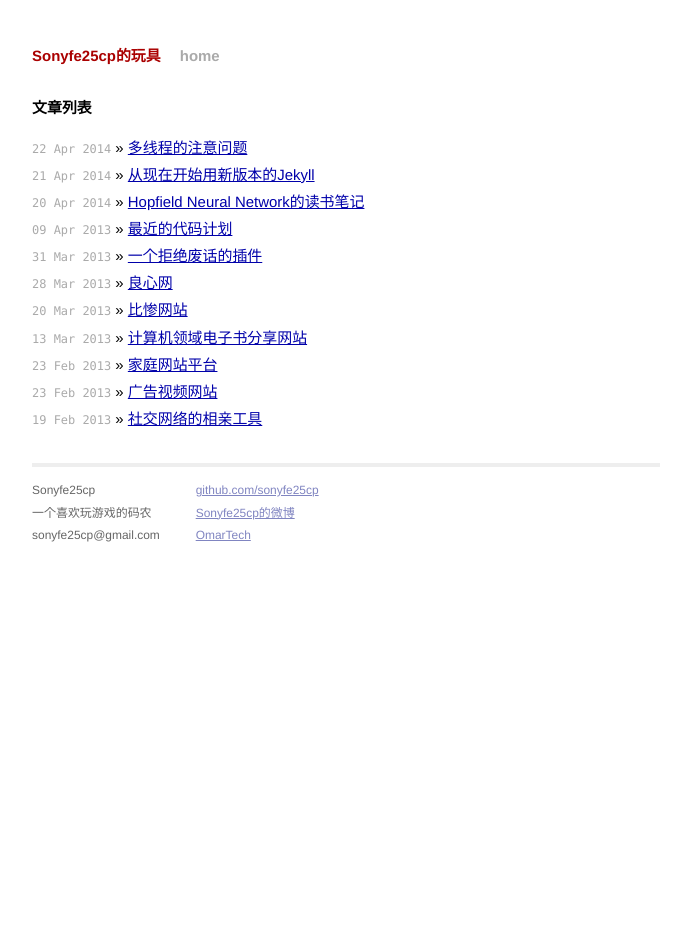
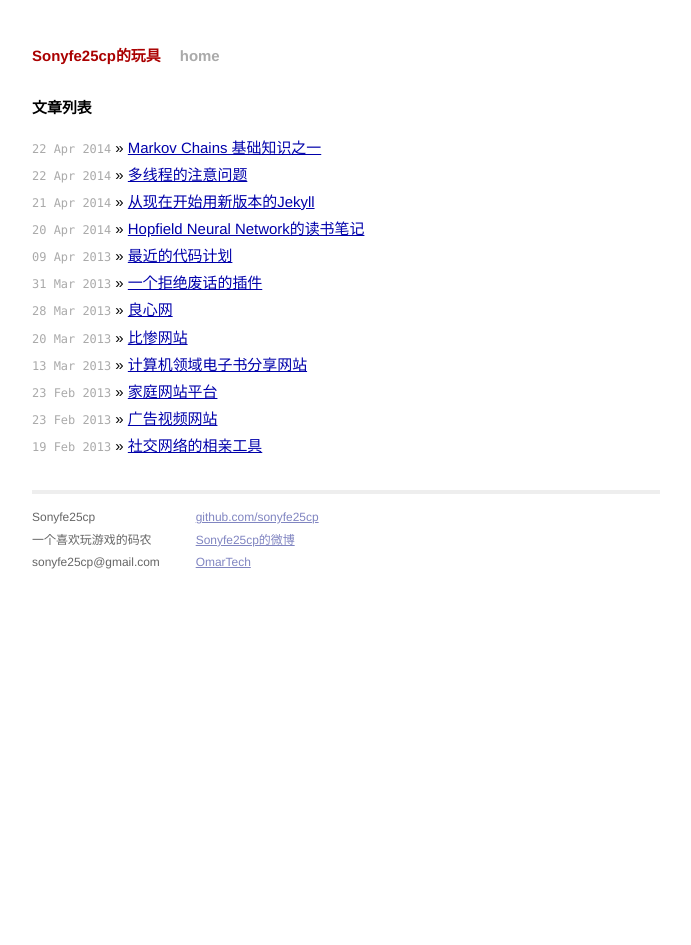
Before and after one commit to sonyfe25cp/sonyfe25cp.github.io, a Jekyll site: the page built from index.html, in a window 1280 px wide. Shown: the whole page, without its empty margins (294-985 px from the left). Built offline with Jekyll 4.4.1, drawn with Linux system fonts in a browser that asks for light colours; Markdown is read by kramdown in place of the engine named in the settings; some of the changed lines change nothing that is shown.

Commit message:
增加latex支持，待测试，新增马尔科夫文章，未完成

```diff
--- a/_layouts/default.html
+++ b/_layouts/default.html
@@ -11,6 +11,24 @@
 
         <!-- Custom CSS -->
         <link rel="stylesheet" href="/css/main.css">
+        <script type="text/x-mathjax-config">
+          MathJax.Hub.Config({
+              tex2jax: {
+                  inlineMath: [ ['$','$'], ["\\(","\\)"] ],
+                  skipTags: ['script', 'noscript', 'style', 'textarea', 'pre']
+              }
+            });
+            MathJax.Hub.Queue(function() {
+              // Fix <code> tags after MathJax finishes running. This is a
+              // hack to overcome a shortcoming of Markdown. Discussion at
+              // https://github.com/mojombo/jekyll/issues/199
+              var all = MathJax.Hub.getAllJax(), i;
+              for(i = 0; i < all.length; i += 1) {
+                  all[i].SourceElement().parentNode.className += ' has-jax';
+              }
+            });
+        </script>
+        <script type="text/javascript" src="http://cdn.mathjax.org/mathjax/latest/MathJax.js?config=TeX-AMS-MML_HTMLorMML"></script>
 
     </head>
     <body>
--- /dev/null
+++ b/_posts/2014-04-22-markovchains.markdown
@@ -0,0 +1,14 @@
+---
+layout: post
+title: "Markov Chains 基础知识之一"
+date: 2014-04-22 22:56:01
+category: markov
+---
+
+今天在考虑如何利用手头的几百万份简历数据来分析人才市场流动情况的时候，觉得这跟马尔科夫链有非常强的关系，于是重新复习了一下马尔科夫链的基本知识。
+
+1907年，A.A.Markov 开始研究chance process，在这个process中一个给定试验的输出会影响下一个试验的输出，这种过程就叫做马尔科夫链。
+
+如何形式化的描述马尔科夫链？
+
+假定有一组状态，$S = {s_1, s_2, \dots, s_r}$.这个过程从其中的某一个状态开始，并且可以从一个状态转移到另一个状态，其中每一次移动叫做一个step。如果这个链的当前状态是s_i，那么它在下一步移动到状态s_j的概率用p_{ij}来表示，这个概率不依赖于链当前所处的状态。
--- a/css/main.css
+++ b/css/main.css
@@ -158,3 +158,4 @@
 .post pre.terminal code {
   background-color: #333;
 }
+code.has-jax {font: inherit; font-size: 100%; background: inherit; border: inherit;}
```
